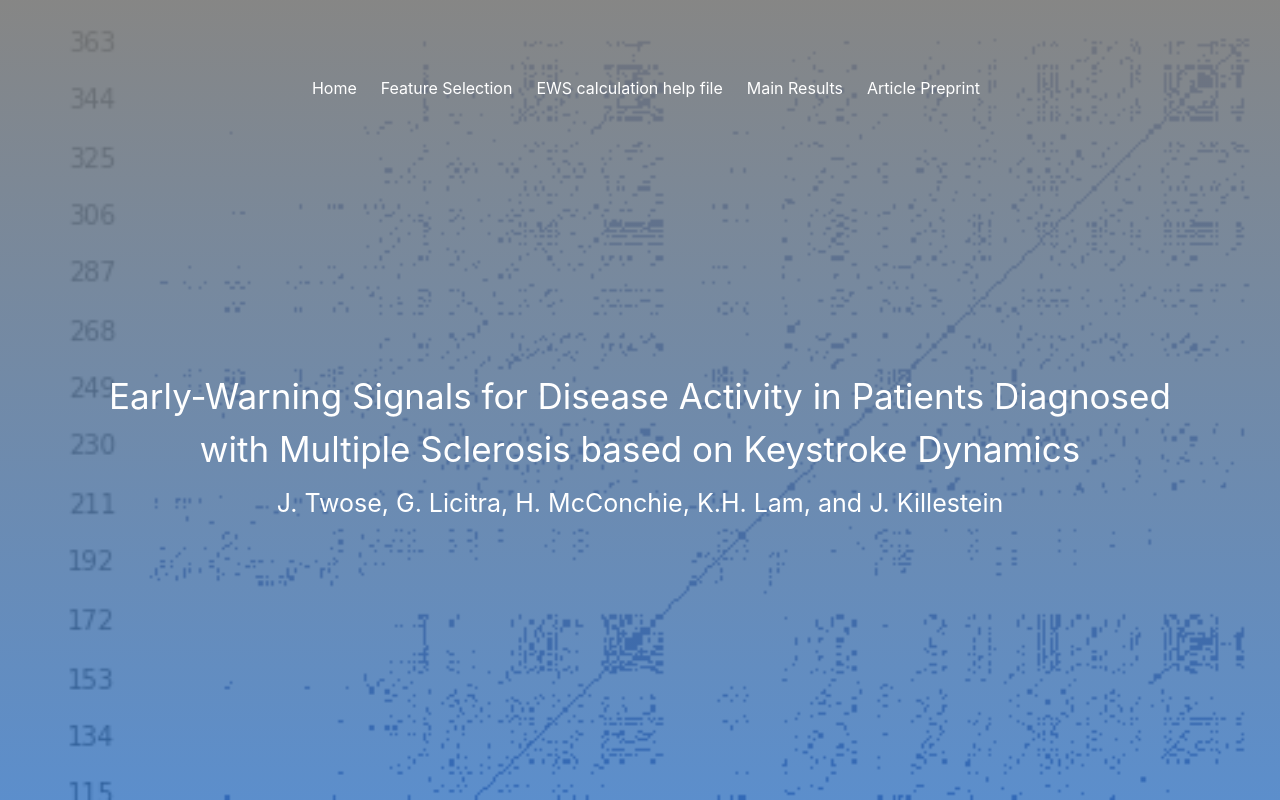
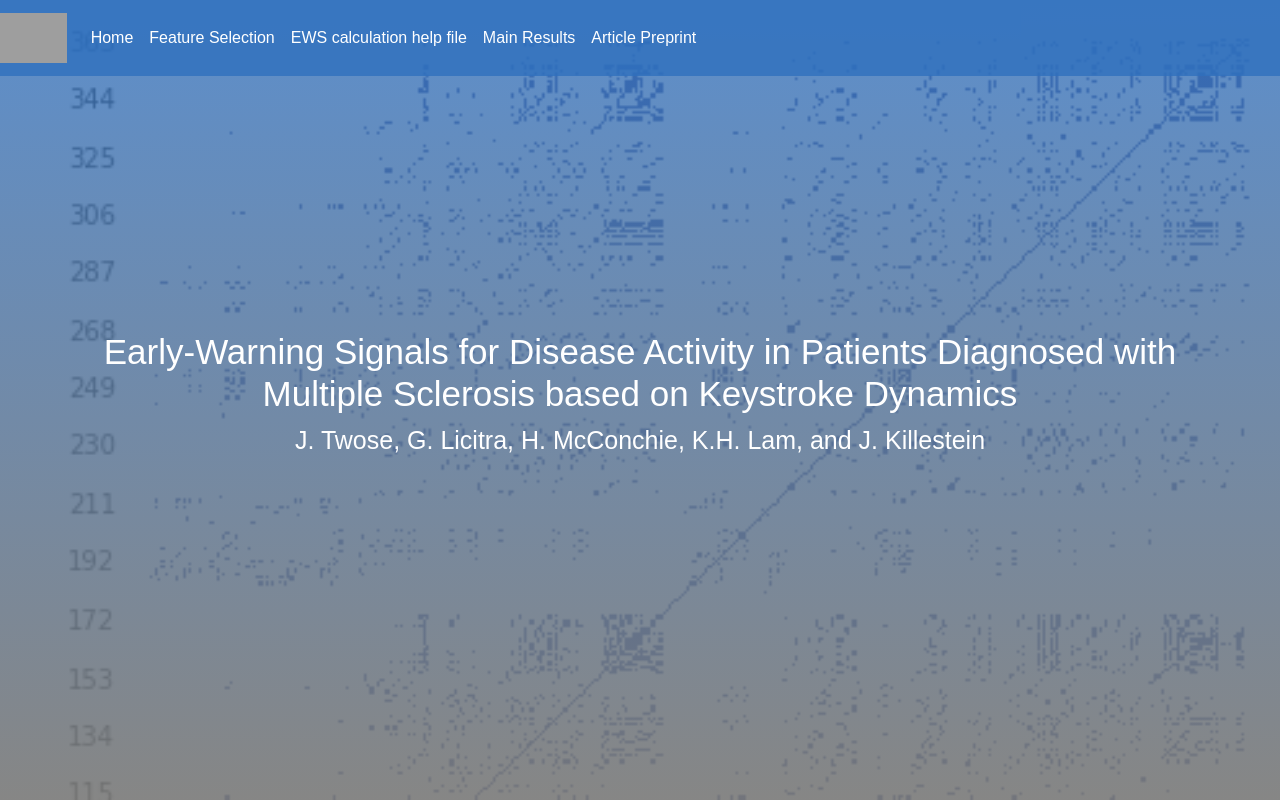
Before and after one commit to jameshtwose/EWS-supplemental-material, a plain HTML site: page index.html in a window 1280 px wide. Drawn offline with nearby package versions, Linux system fonts and the light colour scheme; grey boxes are pictures that could not be loaded.

Commit message:
updating the index.html to make it flexible for mobile devices too

```diff
--- a/index.html
+++ b/index.html
@@ -6,50 +6,68 @@
     <meta http-equiv="X-UA-Compatible" content="IE=edge">
     <meta name="viewport" content="width=device-width, initial-scale=1">
     <title>EWS results</title>
-    <link rel="stylesheet" href="./style.css">
+    <!-- <link rel="stylesheet" href="style.css">
     <link rel="stylesheet" href="https://cdnjs.cloudflare.com/ajax/libs/bulma/0.7.2/css/bulma.min.css" />
+
+    <script src="https://ajax.googleapis.com/ajax/libs/jquery/2.1.3/jquery.min.js"></script>
+    <script src="https://maxcdn.bootstrapcdn.com/bootstrap/3.3.5/js/bootstrap.min.js"></script> -->
+
+    <link rel="stylesheet" href="https://cdnjs.cloudflare.com/ajax/libs/bulma/0.7.2/css/bulma.min.css" />
+    <link rel="stylesheet" href="https://cdn.jsdelivr.net/npm/bootstrap@5.0.0-beta2/dist/css/bootstrap.min.css" />
+    <script src="https://code.jquery.com/jquery-3.3.1.slim.min.js"></script>
+    <script src="https://cdnjs.cloudflare.com/ajax/libs/popper.js/1.14.7/umd/popper.min.js"></script>
+    <script src="https://stackpath.bootstrapcdn.com/bootstrap/4.3.1/js/bootstrap.min.js"></script>
+
+    <link rel="stylesheet" href="https://stackpath.bootstrapcdn.com/font-awesome/4.7.0/css/font-awesome.min.css" />
+    <link rel="stylesheet" href="style.css">
 
 </head>
 
 <body>
     <section id="header" class="hero is-primary is-fullheight">
 
-        <div class="hero-head">
-            <nav class="navbar">
-                <div class="container">
+        <div class="hero-body">
+            <div class="container has-text-centered">
+                <h1>Early-Warning Signals for Disease Activity in Patients Diagnosed with Multiple Sclerosis based on Keystroke Dynamics</h1>
+                <!-- <h2>Results from a multi-method investigation of cross-sectional data</h2> -->
+                <h2>J. Twose, G. Licitra, H. McConchie, K.H. Lam, and J. Killestein</h2>
+            </div>
+        </div>
 
-                    <div id="navbarMenuHeroA" class="navbar-menu">
-                        <div class="navbar-end">
-                            <a href="index.html" class="navbar-item">
-                                Home
-                            </a>
-                            <a href="feature_selection_subsection_IIIB.html" class="navbar-item">
-                                Feature Selection
-                            </a>
-                            <a href="EWS_calc_help.html" class="navbar-item">
-                                EWS calculation help file
-                            </a>
-                            <a href="result_section_IV.nb.html" class="navbar-item">
-                                Main Results
-                            </a>
-                            <a href="EWS_preprint_all_figs.pdf" class="navbar-item">
-                                Article Preprint
-                            </a>
-                        </div>
-                    </div>
+    </section>
+
+    <!-- Navigation bar section -->
+    <section id="info-bar">
+        <div class="nav-bar">
+            <nav class="navbar navbar-expand-lg">
+                <a class="navbar-brand" href="https://neurocast.nl"><img src="https://neurocast.nl/wp-content/uploads/2019/02/Neurocast_Logo_wit_liggend-e1549547230109.png" /></a>
+                <button class="navbar-toggler" type="button" data-toggle="collapse" data-target="#navbarNav" aria-controls="navbarNav" aria-expanded="false" aria-label="Toggle navigation">
+            <i class="fa fa-bars"></i>
+          </button>
+                <div class="collapse navbar-collapse" id="navbarNav">
+                    <ul class="navbar-nav ml-auto">
+                        <li class="nav-item active">
+                            <a class="nav-link" href="index.html">Home</a>
+                        </li>
+                        <li class="nav-item">
+                            <a class="nav-link" href="feature_selection_subsection_IIIB.html">Feature Selection</a>
+                        </li>
+                        <li class="nav-item">
+                            <a class="nav-link" href="EWS_calc_help.html">EWS calculation help file</a>
+                        </li>
+                        <li class="nav-item">
+                            <a class="nav-link" href="result_section_IV.nb.html">Main Results</a>
+                        </li>
+                        <li class="nav-item">
+                            <a class="nav-link" href="EWS_preprint_all_figs.pdf">Article Preprint</a>
+                        </li>
+                    </ul>
                 </div>
             </nav>
         </div>
 
-        <div class="hero-body">
-            <div class="container has-text-centered">
-               <h1>Early-Warning Signals for Disease Activity in Patients Diagnosed with Multiple Sclerosis based on Keystroke Dynamics</h1>
-               <!-- <h2>Results from a multi-method investigation of cross-sectional data</h2> -->
-               <h2>J. Twose, G. Licitra, H. McConchie, K.H. Lam, and J. Killestein</h2>
-            </div>
-        </div>
+    </section>
 
-    </section>
 </body>
 
 </html>
--- a/style.css
+++ b/style.css
@@ -1,58 +1,78 @@
-body{
-    margin:0;
-    padding:0;
+body {
+    margin: 0;
+    padding: 0;
     font-family: sans-serif;
 }
 
+
 /* Header CSS */
+
 #header {
     height: 100vh;
-  background: linear-gradient(rgba(121, 121, 120, 0.9), rgba(48, 112, 190, 0.788)),
-  /* url(https://publons.com/media/thumbs/journal/logos/44169161-d1e4-4f27-81b3-db3de87bd8e6.png.200x200_q95_detail_letterbox_upscale.png); */
+    background: linear-gradient(rgba(48, 112, 190, 0.788), rgba(121, 121, 120, 0.9)), /* url(https://publons.com/media/thumbs/journal/logos/44169161-d1e4-4f27-81b3-db3de87bd8e6.png.200x200_q95_detail_letterbox_upscale.png); */
     url(feature_selection_bg.png);
     background-position: center;
-  background-size:cover;
+    background-size: cover;
     background-attachment: fixed;
-  display: flex;              /* establish flex container */
-  flex-direction: column;     /* stack flex items vertically */
-  justify-content: center;    /* center items vertically, in this case */
-  align-items: center;        /* center items horizontally, in this case */
+    display: flex;
+    /* establish flex container */
+    flex-direction: column;
+    /* stack flex items vertically */
+    justify-content: center;
+    /* center items vertically, in this case */
+    align-items: center;
+    /* center items horizontally, in this case */
 }
 
-  #header h1{
+#header h1 {
     color: #fff;
     /* font-weight: bold; */
-    margin:10px;
+    margin: 10px;
     font-size: 35px;
 }
 
-  #header h2{
+#header h2 {
     color: #fff;
     /* font-weight: bold; */
-    margin:10px;
+    margin: 10px;
     font-size: 25px;
     padding-bottom: 15px;
 }
 
-  #header li{
-    color: #fff;
-    /* font-weight: bold; */
-    margin:10px;
-    font-size: 18px;
+.nav-bar {
+    top: 0;
+    position: fixed;
+    width: 100%;
+    z-index: 2;
 }
 
-  #analysisList {
-    padding-top: 50px;
-    display: flex;              /* establish flex container */
-    flex-direction: column;     /* stack flex items vertically */
-    justify-content: center;    /* center items vertically, in this case */
-    align-items: center;        /* center items horizontally, in this case */
+.navbar {
+    background-color: rgb(48, 112, 190, 0.788);
 }
 
-  #navbarMenuHeroA a:hover{
-    background-color: rgba(48, 112, 190, 0.788);
+.navbar {
+    text-align: center;
 }
 
-  #navbarMenuHeroA {
-    padding-top: 10%;
+.navbar-brand img {
+    height: 50px;
 }
+
+.nav-bar .fa-bars {
+    font-size: 35px;
+    color: rgb(255, 255, 255);
+}
+
+.navbar-toggler {
+    outline: none !important;
+}
+
+.navbar-nav {
+    float: right;
+    text-align: right;
+    padding-right: 10px;
+}
+
+.nav-link {
+    color: rgb(255, 255, 255) !important;
+}
```
Lines whose indentation alone changed are shown as unchanged.
